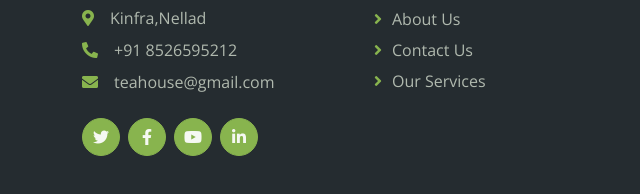
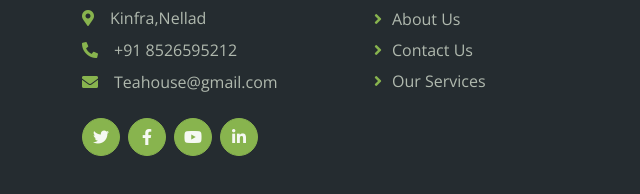
Before and after one commit to anjaly-sivadasan/new_tea, a plain HTML site: page about.html in a window 1280 px wide. Shown: the part 1218-1412 px from the top of the page, 0-640 px from the left. Drawn offline with nearby package versions, Linux system fonts and the light colour scheme.

Commit message:
Update about.html

```diff
--- a/about.html
+++ b/about.html
@@ -141,7 +141,7 @@
                     <h4 class="text-primary mb-4">Tea House</h4>
                     <p class="mb-2"><i class="fa fa-map-marker-alt text-primary me-3"></i>Kinfra,Nellad</p>
                     <p class="mb-2"><i class="fa fa-phone-alt text-primary me-3"></i>+91 8526595212</p>
-                    <p class="mb-2"><i class="fa fa-envelope text-primary me-3"></i>teahouse@gmail.com</p>
+                    <p class="mb-2"><i class="fa fa-envelope text-primary me-3"></i>Teahouse@gmail.com</p>
                     <div class="d-flex pt-3">
                         <a class="btn btn-square btn-primary rounded-circle me-2" href=""><i class="fab fa-twitter"></i></a>
                         <a class="btn btn-square btn-primary rounded-circle me-2" href=""><i class="fab fa-facebook-f"></i></a>
```
